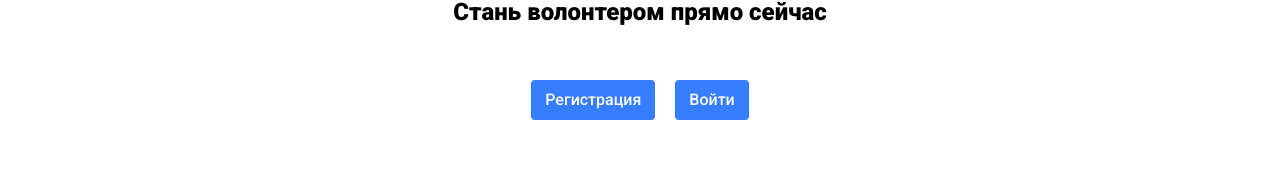
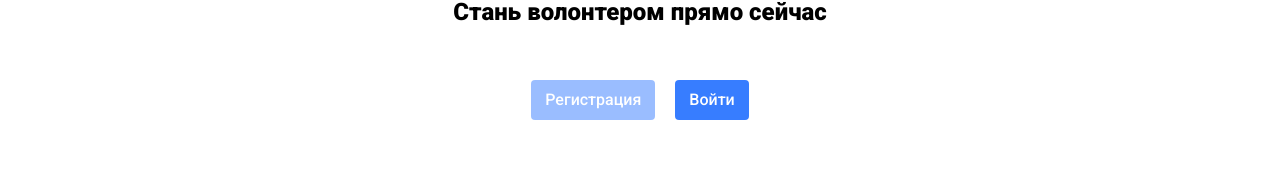
Before and after one commit to Ligmawhat/msh-FRONT, a React (Create React App) app: page / in a window 1280 px wide. Shown: the part 188-358 px from the top of the page. Built offline with nearby package versions, Linux system fonts and the light colour scheme; no server answers.

Commit message:
fix button hover on disable

```diff
--- a/src/components/Button/Button.scss
+++ b/src/components/Button/Button.scss
@@ -20,4 +20,14 @@
     color: $--blue;
     border: 1px solid $--blue;
   }
+
+  &--disabled {
+    opacity: 0.5;
+
+    &:hover {
+      background-color: $--blue;
+      color: $--white;
+      transition: $--transition;
+    }
+  }
 }
--- a/src/pages/MainPage/MainPage.tsx
+++ b/src/pages/MainPage/MainPage.tsx
@@ -33,7 +33,7 @@ const MainPage: FC = () => {
       <section className="mainpage__landing landing">
         <h1 className="landing__title">Стань волонтером прямо сейчас</h1>
         <div className="landing__buttons">
-          <Button text={"Регистрация"} onClick={() => null} />
+          <Button text={"Регистрация"} onClick={() => null} disabled={true} />
           <Button text={"Войти"} onClick={() => null} />
         </div>
       </section>
```
